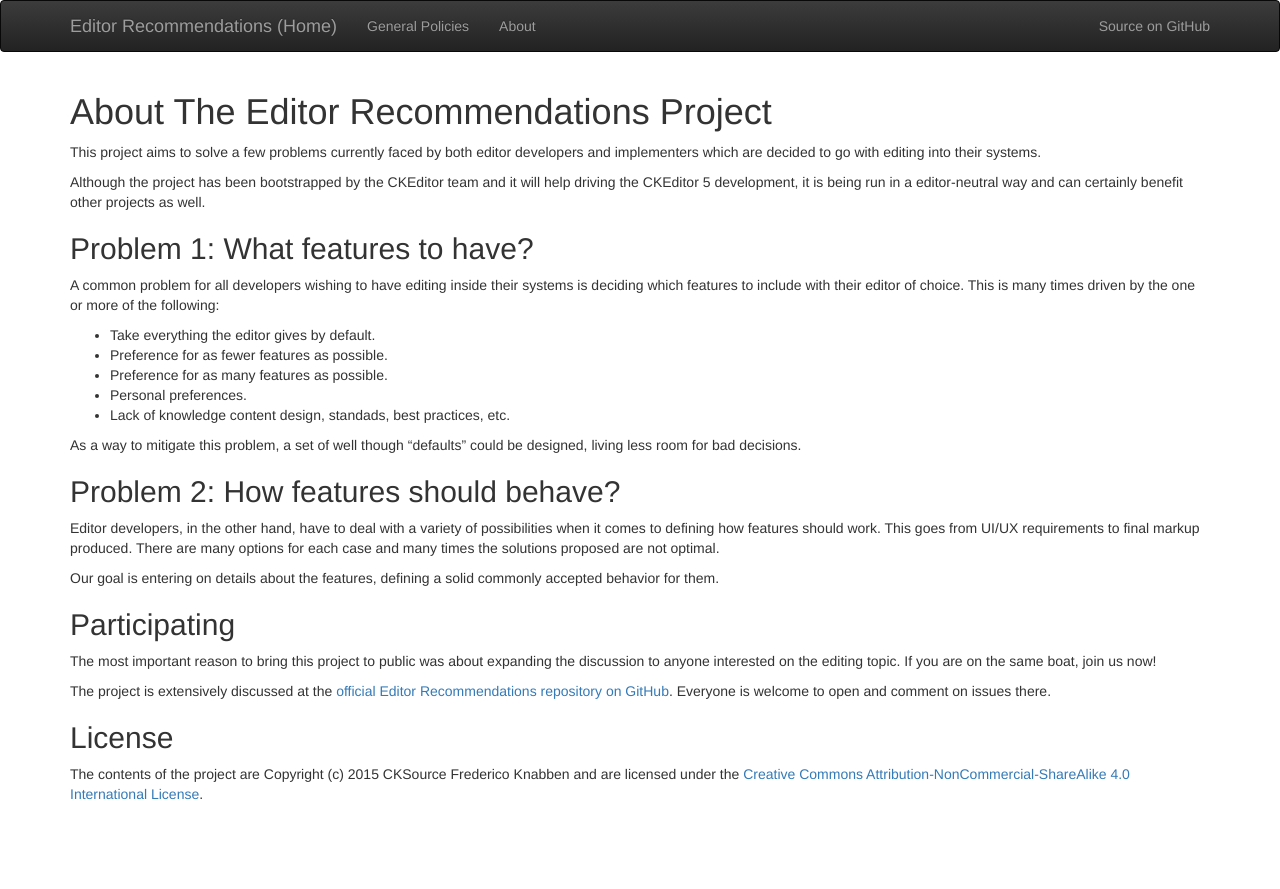
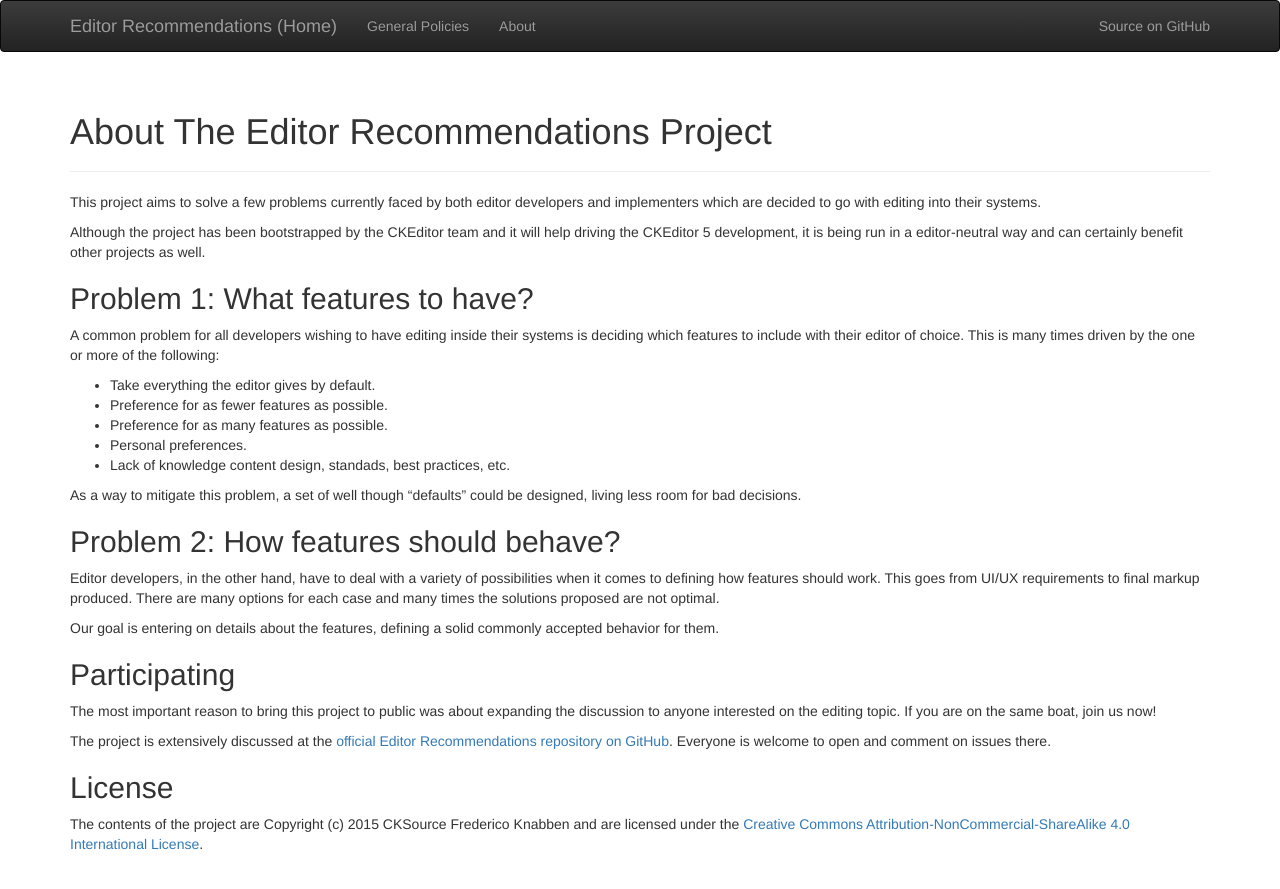
Before and after one commit to ckeditor/editor-recommendations, a Jekyll site: the page built from about/index.md, in a window 1280 px wide. Shown: the top 889 px of the page. Built offline with Jekyll 4.4.1, drawn with Linux system fonts in a browser that asks for light colours.

Commit message:
Using the Page Header component in About.

```diff
--- a/about/index.md
+++ b/about/index.md
@@ -3,7 +3,9 @@ title: About
 layout: default
 ---
 
-# About The Editor Recommendations Project
+<div class="page-header">
+	<h1>About The Editor Recommendations Project</h1>
+</div>
 
 This project aims to solve a few problems currently faced by both editor developers and implementers which are decided to go with editing into their systems.
 
```
